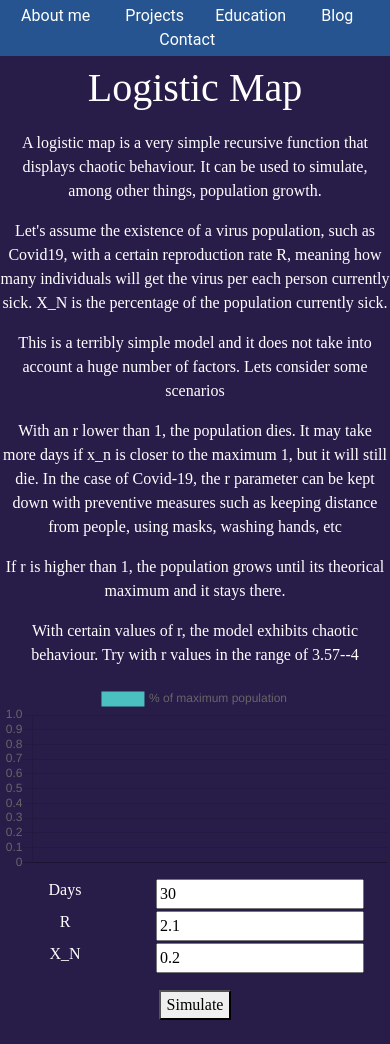
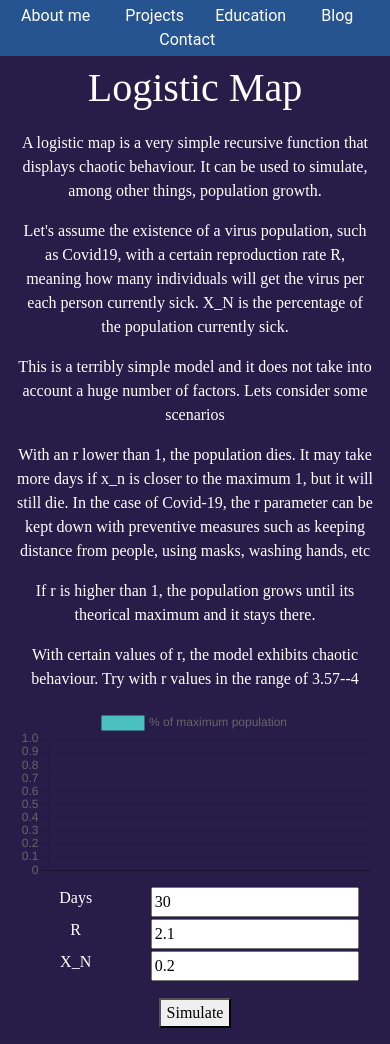
Before and after one commit to AlejandroFNadal/myPortfolio, a React (Create React App) app: page /logisticMap in a window 390 px wide. Built offline with nearby package versions, Linux system fonts and the light colour scheme; what webfontloader would draw is missing.

Commit message:
Responsivness of log map

```diff
--- a/src/App.css
+++ b/src/App.css
@@ -341,11 +341,20 @@ h3{
   }
   #lm-theory-selection{
     margin:auto;
+
   }
   #lm-definition {
     margin:auto;
+
   }
-
+  #lm-definition p{
+    margin:5em;
+  }
+  #lm-graph{
+    margin:2em;
+    width:50%;
+    background-color: red;
+  }
 }
 
 @media only screen and (min-width: 771px){
@@ -362,13 +371,17 @@ h3{
   }
 }
 
-
+#lm-graph{
+  margin:1em;
+}
 
 
 
 #lm-definition{
   margin-top:1em;
   margin-bottom:1em;
+  margin-left: 1em;
+  margin-right:1em;
 }
 #lm-parameter-selector form{
   display:grid;
```
